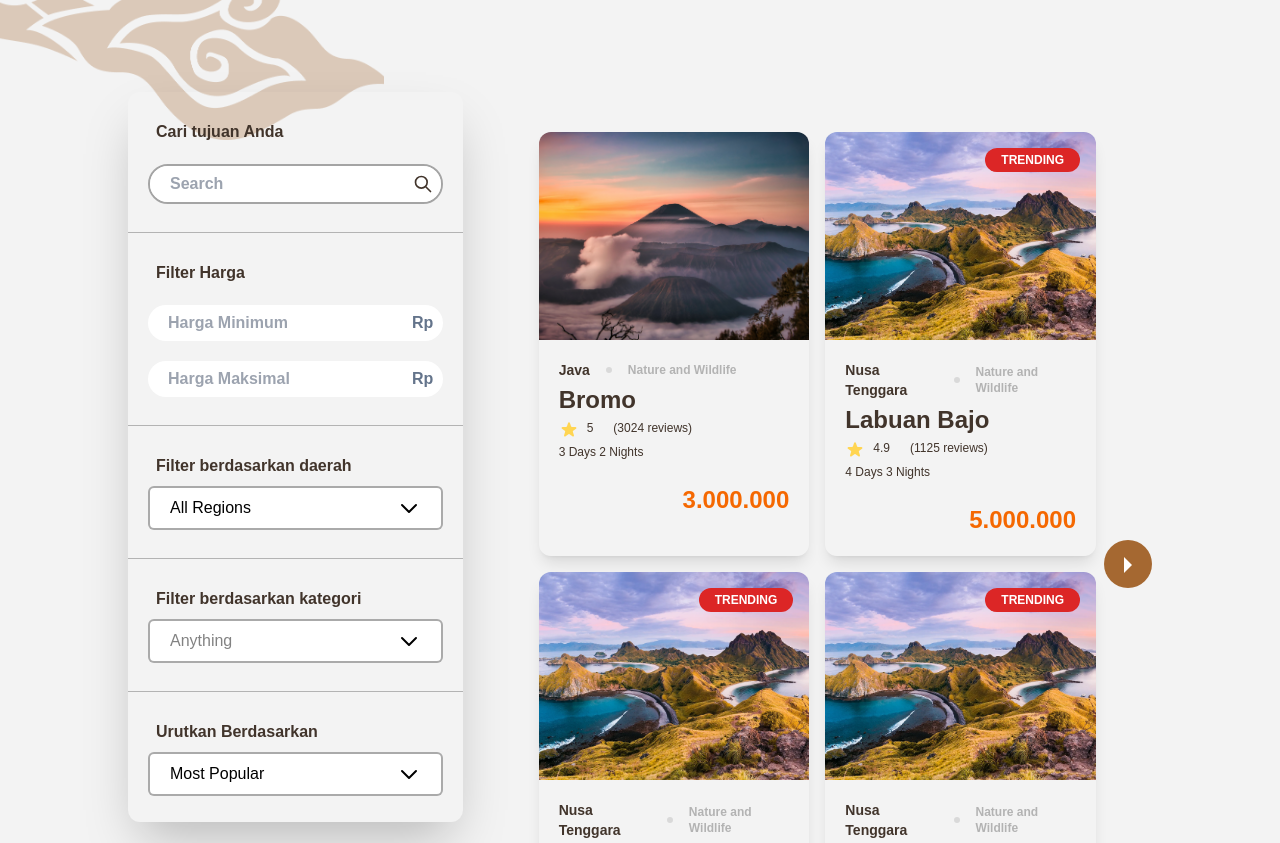
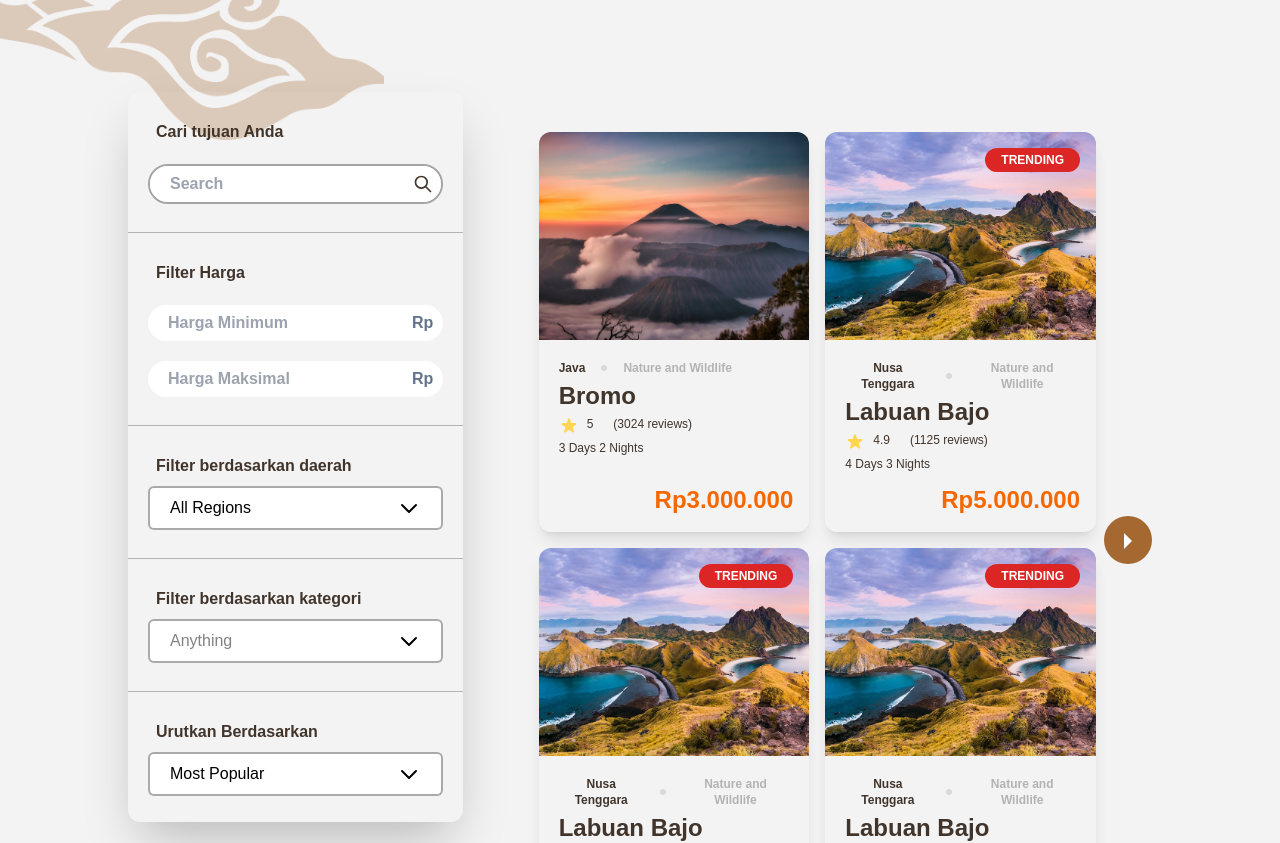
Before and after one commit to FreeJ1nG/ruang-nusantara, a Next.js app: page /trips in a window 1280 px wide. Shown: the part 900-1743 px from the top of the page. Built offline with nearby package versions, Linux system fonts and the light colour scheme.

Commit message:
fixed bookingcard price not on the bottom

```diff
--- a/components/BookingCard/index.tsx
+++ b/components/BookingCard/index.tsx
@@ -33,8 +33,9 @@ const BookingCard: FC<BookingCardProps> = ({
 			onClick={() => {
 				if (onClick) onClick();
 			}}
-			className="w-full text-left flex flex-col rounded-xl shadow-lg"
+			className="relative w-full flex flex-col justify-between rounded-xl shadow-lg"
 		>
+			<div className="w-full text-left flex flex-col">
 				<div className="relative w-full h-52">
 					<Image
 						src={imageSrc}
@@ -52,11 +53,11 @@ const BookingCard: FC<BookingCardProps> = ({
 						</div>
 					)}
 				</div>
-			<div className="w-full flex flex-col py-5 px-5 gap-y-1">
+				<div className="p-5 w-full flex flex-col gap-y-1">
 					<div className="text-xs flex flex-row gap-x-4 items-center font-semibold">
-					<h1 className="text-xs sm:text-sm">{region}</h1>
+						<h1 className="text-xs text-center">{region}</h1>
 						<div className="w-1.5 h-1.5 rounded-full bg-whiteCover" />
-					<h1 className="text-gray text-xs">{categories[0]}</h1>
+						<h1 className="text-gray text-xs text-center">{categories[0]}</h1>
 					</div>
 					<h1 className="font-bold font-poppins leading-2 text-base md:text-lg xl:text-2xl">
 						{title}
@@ -78,8 +79,10 @@ const BookingCard: FC<BookingCardProps> = ({
 					<h1 className="text-xs">{`${days} Day${days > 1 && "s"} ${
 						days === 1 ? "" : days - 1
 					} Nights`}</h1>
-				<div className="w-full text-right text-2xl font-bold text-orange mt-5">
-					{ToRupiahFormat(price)}
+				</div>
+				<div className="py-5 px-5 w-full"></div>
+				<div className="absolute bottom-4 right-4 text-2xl font-bold text-orange">
+					Rp{ToRupiahFormat(price)}
 				</div>
 			</div>
 		</button>
```
Lines whose indentation alone changed are shown as unchanged.
